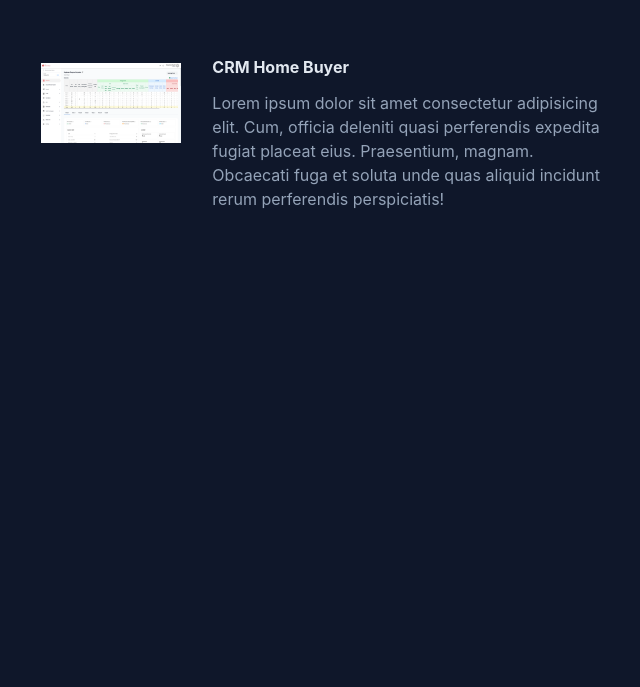
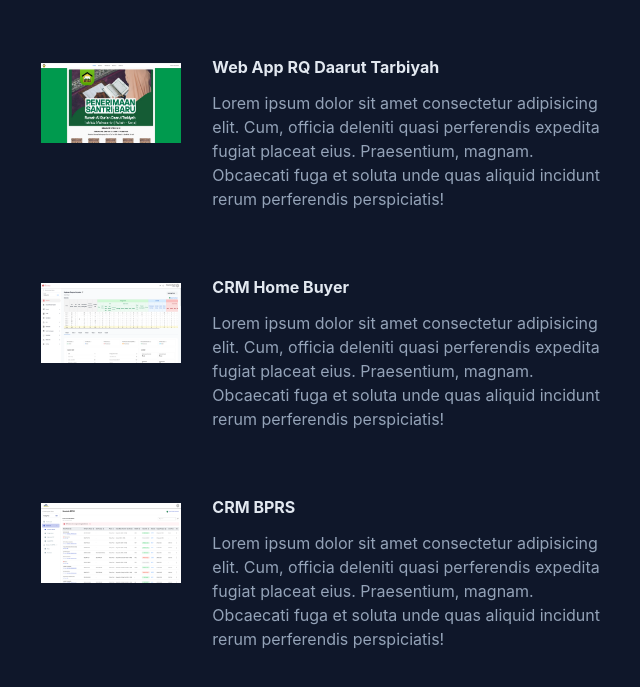
Before and after one commit to SyahidbinFadlyl/e-portofolio, a Next.js app: page / in a window 1280 px wide. Shown: the part 1289-1976 px from the top of the page, without its empty margins (600-1240 px from the left). Before the commit the page ends 1644 px from the top, so only its background shows below. Built offline with nearby package versions, Linux system fonts and the light colour scheme.

Commit message:
Add images for BPRS and RQ landing page projects

```diff
--- a/src/static/projects.ts
+++ b/src/static/projects.ts
@@ -1,7 +1,17 @@
 import { Project } from "@/components/ProjectCard"
 import crm from "../../public/crm.png"
+import bprs from "../../public/bprs.png"
+import rq_landing from "../../public/rq_landing.png"
 
 const project_list: Project[] = [
+    {
+        image: rq_landing,
+        title: "Web App RQ Daarut Tarbiyah",
+        description: `Lorem ipsum dolor sit amet consectetur adipisicing elit. Cum, officia
+        deleniti quasi perferendis expedita fugiat placeat eius. Praesentium,
+        magnam. Obcaecati fuga et soluta unde quas aliquid incidunt rerum
+        perferendis perspiciatis!`,
+    },
     {
         image: crm,
         title: "CRM Home Buyer",
@@ -9,7 +19,15 @@ const project_list: Project[] = [
         deleniti quasi perferendis expedita fugiat placeat eius. Praesentium,
         magnam. Obcaecati fuga et soluta unde quas aliquid incidunt rerum
         perferendis perspiciatis!`,
-    }
+    },
+    {
+        image: bprs,
+        title: "CRM BPRS",
+        description: `Lorem ipsum dolor sit amet consectetur adipisicing elit. Cum, officia
+        deleniti quasi perferendis expedita fugiat placeat eius. Praesentium,
+        magnam. Obcaecati fuga et soluta unde quas aliquid incidunt rerum
+        perferendis perspiciatis!`,
+    },
 ]
 
 export default project_list
```
Also changed, not shown: public/bprs.png (added), public/rq_landing.png (added).
